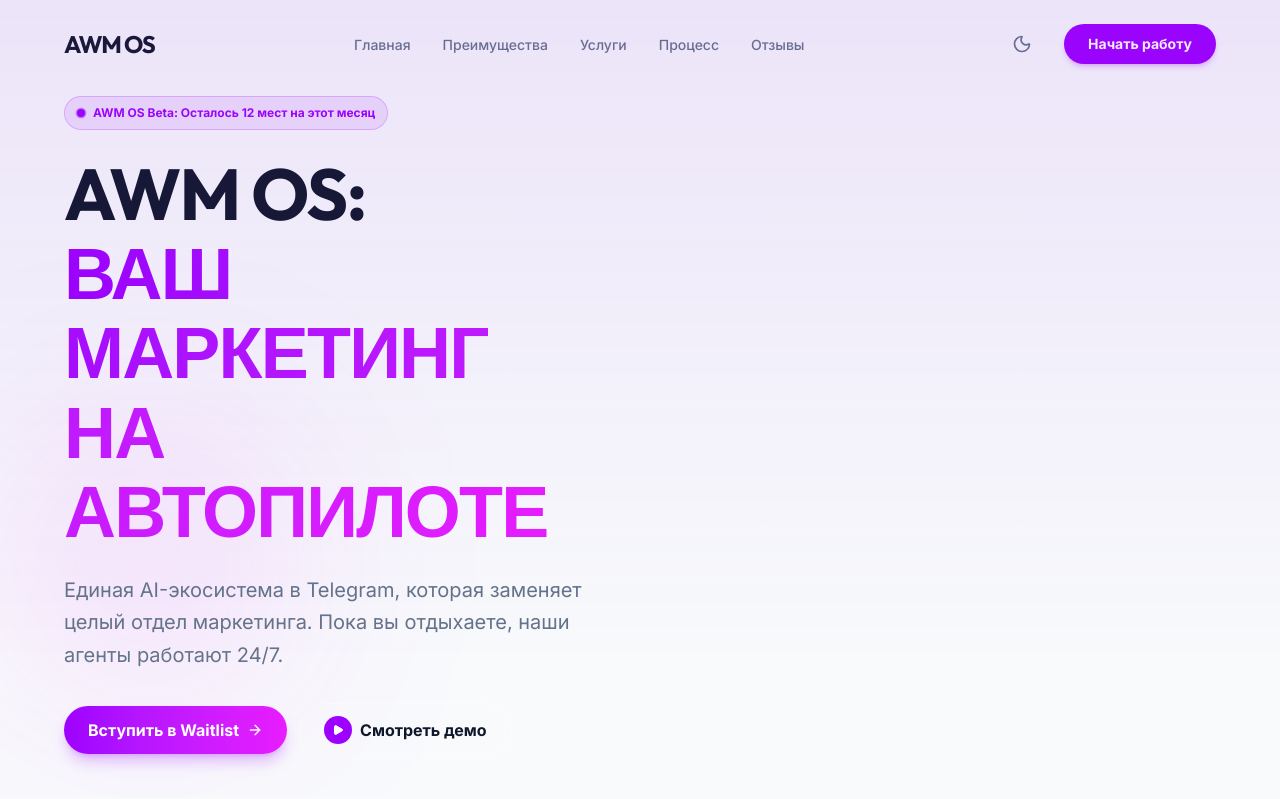
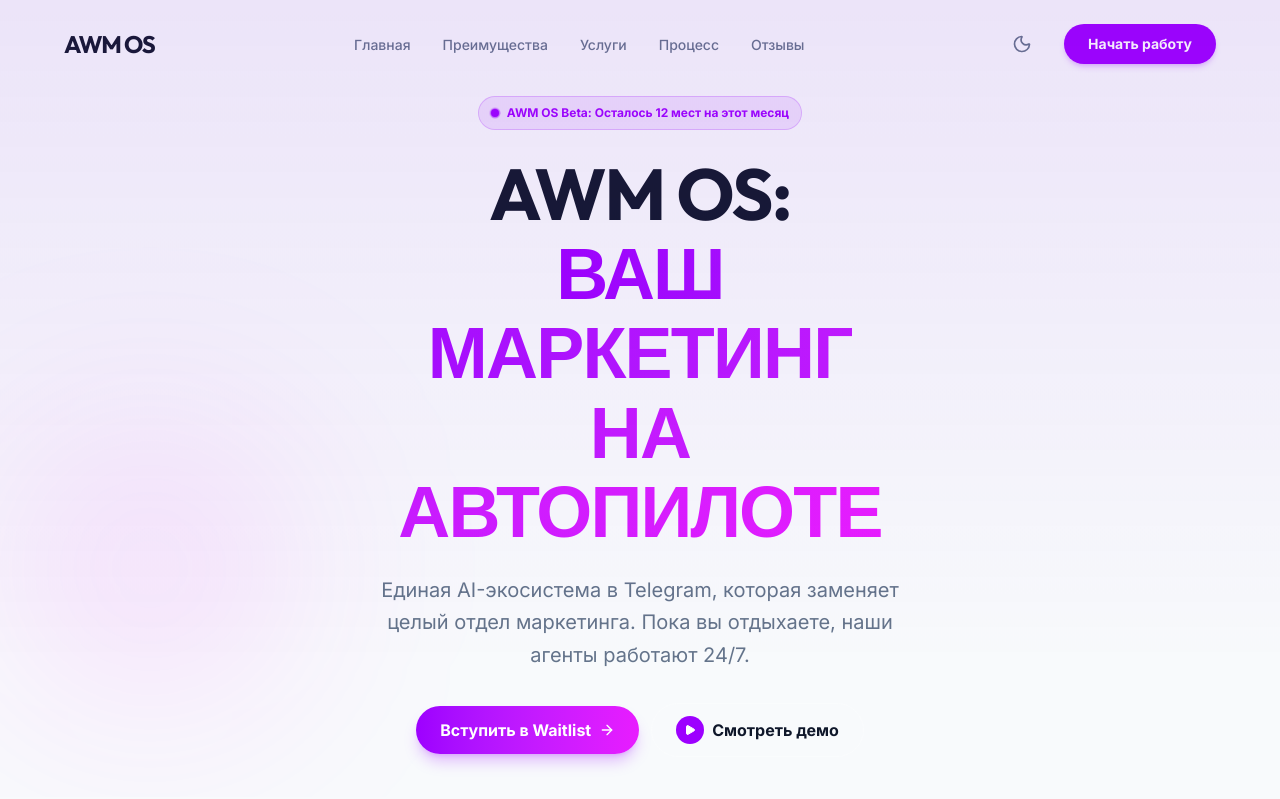
Before and after one commit to bur-Dan9/MINIapp, a React (Vite) app: page / in a window 1280 px wide. Shown: the top 799 px of the page. Built offline with nearby package versions, Linux system fonts and the light colour scheme.

Commit message:
Center Hero section content and buttons on all screen sizes

```diff
--- a/src/components/Hero.jsx
+++ b/src/components/Hero.jsx
@@ -20,9 +20,9 @@ const Hero = ({ onJoinWaitlist }) => {
                 {/* Background Glows */}
                 <div className="absolute bottom-[10%] left-0 w-[300px] h-[300px] bg-brand-magenta/10 dark:bg-brand-magenta/5 rounded-full blur-[100px] pointer-events-none -z-0" />
 
-                <div className="w-full px-4 lg:px-16 flex flex-col lg:flex-row gap-6 items-center z-10 relative">
+                <div className="w-full px-4 lg:px-16 flex flex-col lg:flex-row justify-center gap-6 items-center z-10 relative">
                     {/* Left Content */}
-                    <div className="min-w-0 w-full lg:w-1/2 flex flex-col items-start text-left">
+                    <div className="min-w-0 w-full lg:w-1/2 flex flex-col items-center text-center">
                         <div className="inline-flex items-center gap-2 px-3 py-2 rounded-full bg-brand-purple/10 text-brand-purple text-xs font-bold mb-6 border border-brand-purple/20 animate-pulse max-w-full">
                             <span className="relative flex h-2 w-2 shrink-0">
                                 <span className="animate-ping absolute inline-flex h-full w-full rounded-full bg-brand-purple opacity-75"></span>
@@ -42,7 +42,7 @@ const Hero = ({ onJoinWaitlist }) => {
                             Единая AI-экосистема в Telegram, которая заменяет целый отдел маркетинга. Пока вы отдыхаете, наши агенты работают 24/7.
                         </p>
 
-                        <div className="flex flex-wrap items-center gap-3">
+                        <div className="flex flex-wrap items-center justify-center gap-3">
                             <button
                                 onClick={onJoinWaitlist}
                                 className="bg-gradient-to-r from-brand-purple to-brand-magenta text-white px-6 py-3 rounded-full font-bold text-base shadow-lg shadow-brand-purple/25 hover:scale-105 transition-all flex items-center gap-2"
```
